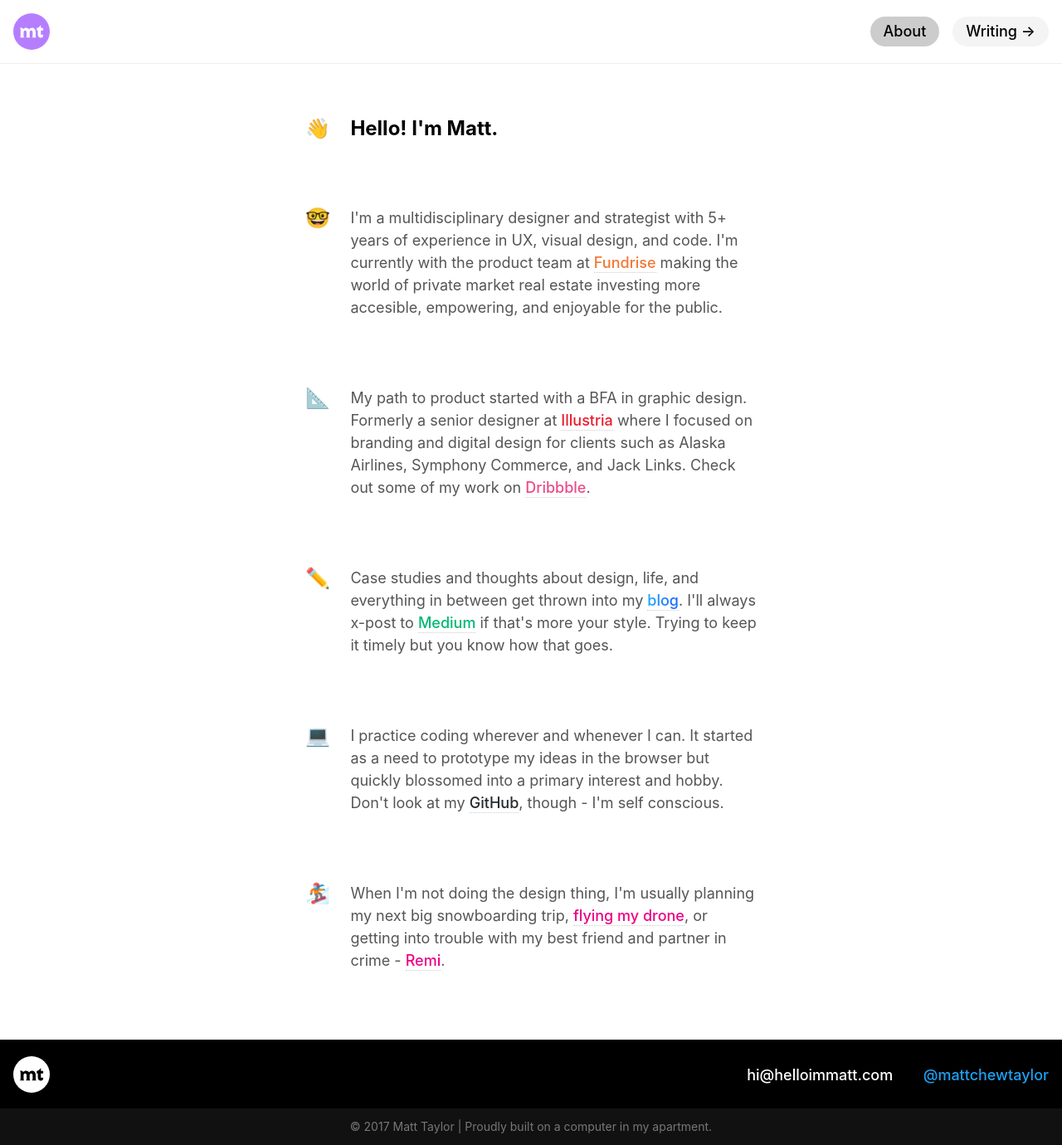
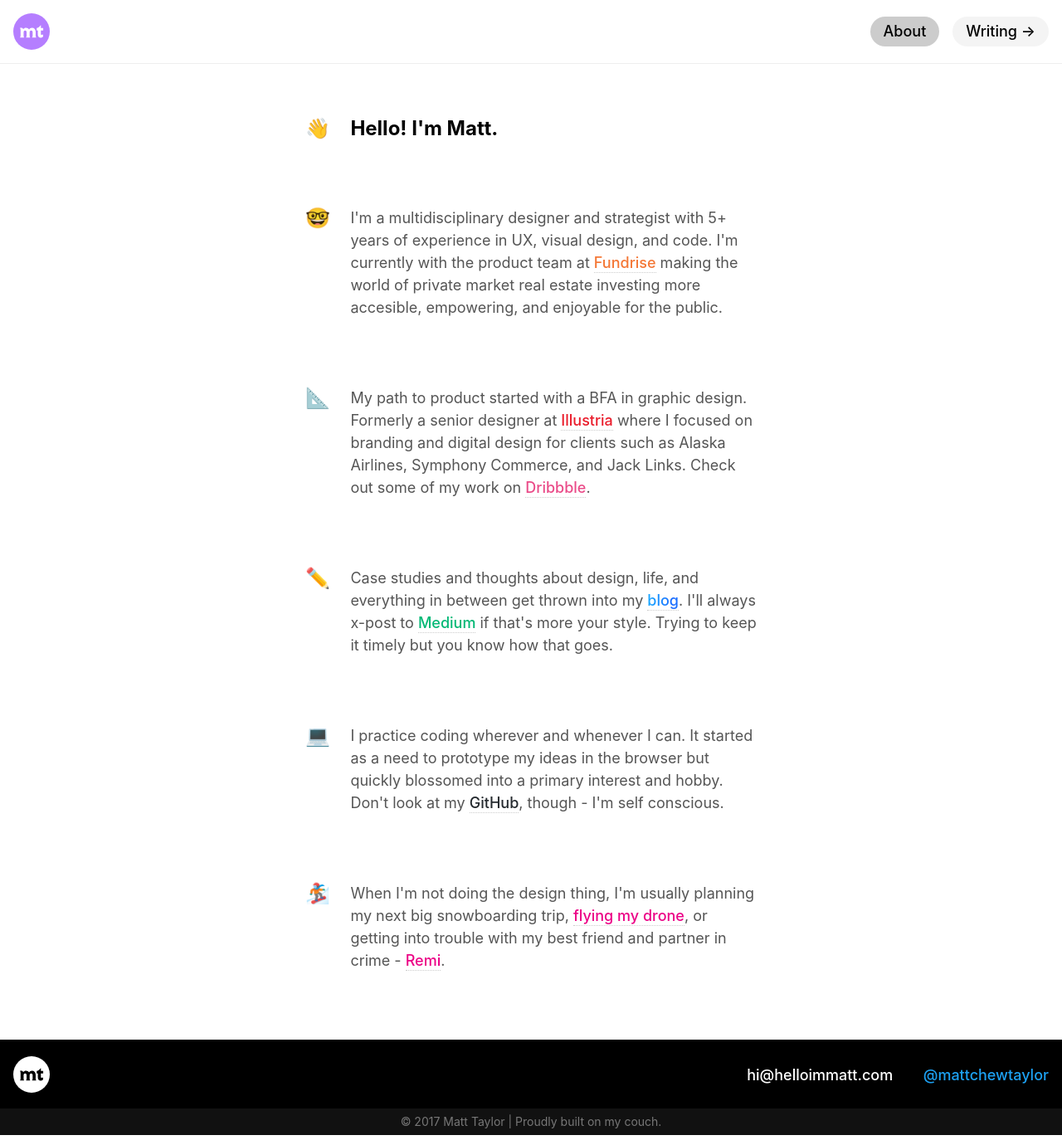
Before and after one commit to mattchewtaylor/mattchewtaylor.github.io, a Jekyll site: the page built from index.md, in a window 1280 px wide and 1380 px high. Shown: the whole window at 83% size. Built offline with Jekyll 4.4.1, drawn with Linux system fonts in a browser that asks for light colours.

Commit message:
fixed footer padding

```diff
--- a/_includes/footer.html
+++ b/_includes/footer.html
@@ -12,7 +12,7 @@
       <a href="https://twitter.com/mattchewtaylor" target="_blank" class="fw5 f5 link dib dim ml3 ml4-ns twitter-blue">@mattchewtaylor</a>
     </div>
   </div>
-  <div class="db dt-l w-100 border-box bg-near-black f6 tc">
-    <p class="f6 fw4 gray">© 2017 Matt Taylor | Proudly built on a computer in my apartment.</p>
+  <div class="db dt-l w-100 border-box pa2 bg-near-black f6 tc">
+    <p class="mv0 f6 fw4 gray">© 2017 Matt Taylor | Proudly built on my couch.</p>
   </div>
 </footer>
```
